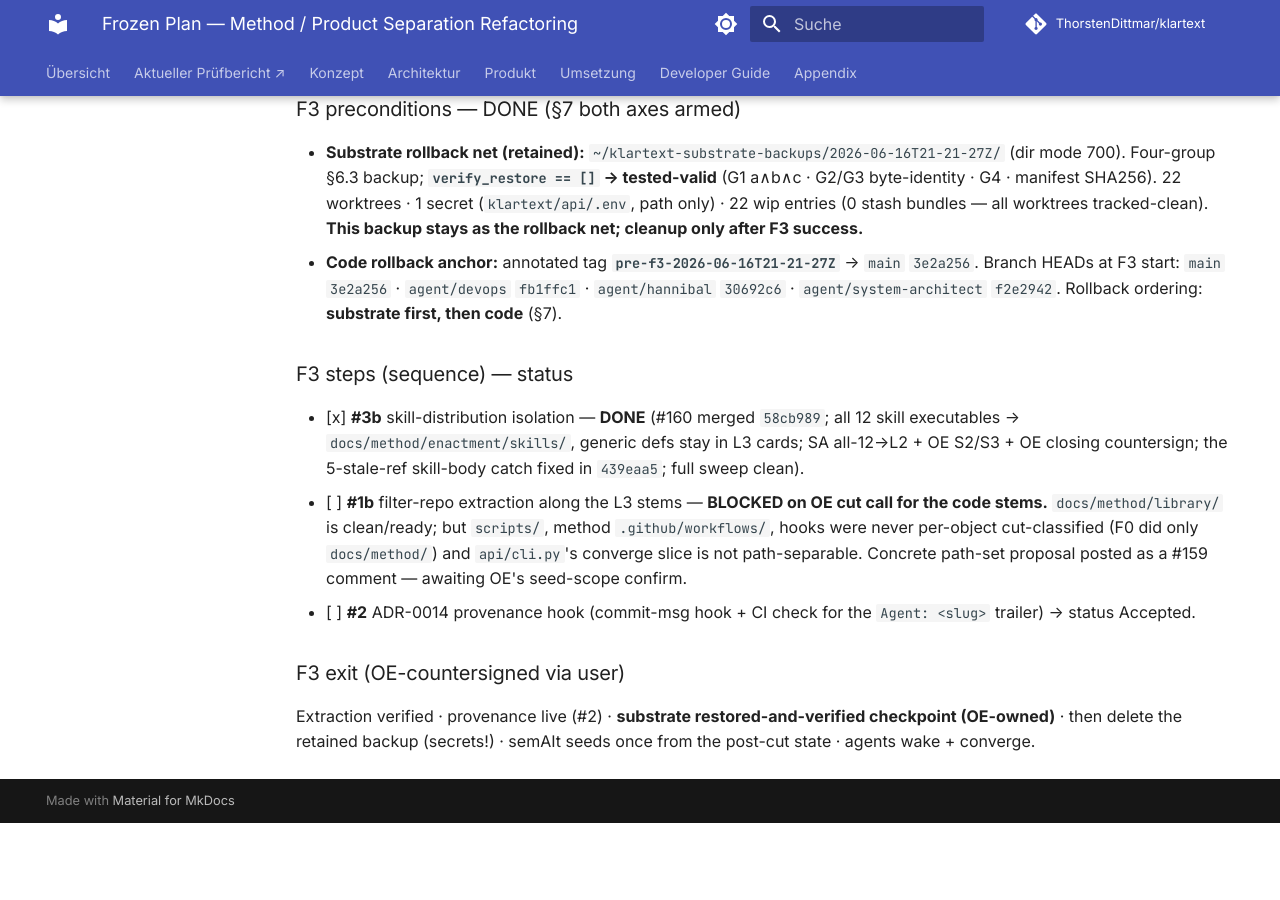
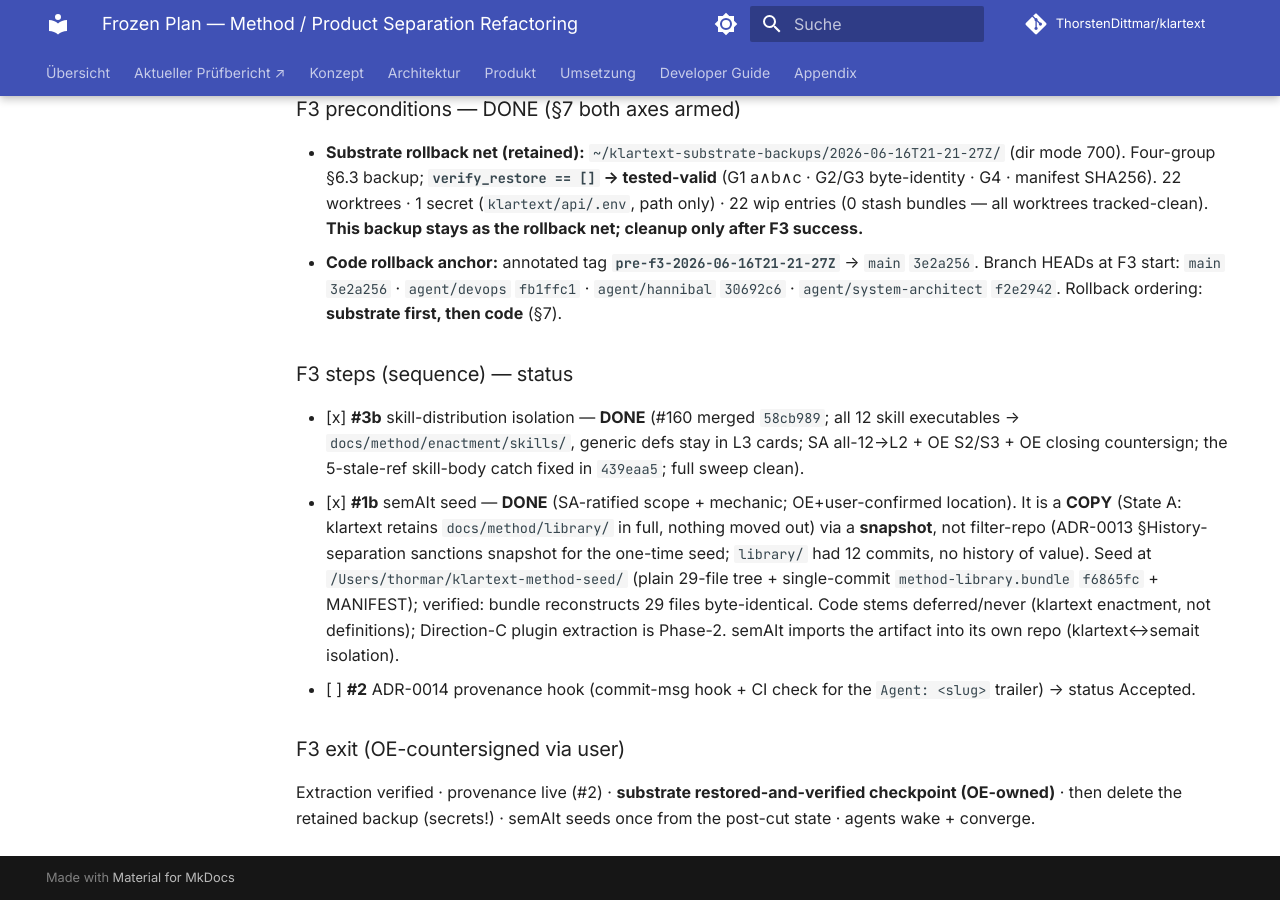
Before and after one commit to ThorstenDittmar/klartext, an MkDocs documentation site: the page built from docs/superpowers/plans/2026-06-16-method-product-separation.md, in a window 1280 px wide and 900 px high, scrolled down 4984 px. Built offline with MkDocs 1.6.1 and Material for MkDocs 9.7.7, drawn with Linux system fonts in a browser that asks for light colours; comment, search, counter and statistics services are not loaded; before the commit the page ends 5807 px from its top, so only the background shows below that.

Commit message:
docs(plan): F3 §10 — #1b DONE (semAIt seed produced: copy+snapshot, verified)
Co-Authored-By: Claude Opus 4.8 (1M context) <noreply@anthropic.com>
Agent: devops

```diff
--- a/docs/superpowers/plans/2026-06-16-method-product-separation.md
+++ b/docs/superpowers/plans/2026-06-16-method-product-separation.md
@@ -106,10 +106,13 @@ This plan is **frozen** when: DevOps has verified §6/§7, OE and DevOps both si
 - [x] **#3b** skill-distribution isolation — **DONE** (#160 merged `58cb989`; all 12 skill executables →
   `docs/method/enactment/skills/`, generic defs stay in L3 cards; SA all-12→L2 + OE S2/S3 + OE closing
   countersign; the 5-stale-ref skill-body catch fixed in `439eaa5`; full sweep clean).
-- [ ] **#1b** filter-repo extraction along the L3 stems — **BLOCKED on OE cut call for the code stems.**
-  `docs/method/library/` is clean/ready; but `scripts/`, method `.github/workflows/`, hooks were never
-  per-object cut-classified (F0 did only `docs/method/`) and `api/cli.py`'s converge slice is not
-  path-separable. Concrete path-set proposal posted as a #159 comment — awaiting OE's seed-scope confirm.
+- [x] **#1b** semAIt seed — **DONE** (SA-ratified scope + mechanic; OE+user-confirmed location). It is a
+  **COPY** (State A: klartext retains `docs/method/library/` in full, nothing moved out) via a **snapshot**,
+  not filter-repo (ADR-0013 §History-separation sanctions snapshot for the one-time seed; `library/` had
+  12 commits, no history of value). Seed at `/Users/thormar/klartext-method-seed/` (plain 29-file tree +
+  single-commit `method-library.bundle` `f6865fc` + MANIFEST); verified: bundle reconstructs 29 files
+  byte-identical. Code stems deferred/never (klartext enactment, not definitions); Direction-C plugin
+  extraction is Phase-2. semAIt imports the artifact into its own repo (klartext↔semait isolation).
 - [ ] **#2** ADR-0014 provenance hook (commit-msg hook + CI check for the `Agent: <slug>` trailer) → status Accepted.
 
 ### F3 exit (OE-countersigned via user)
```
